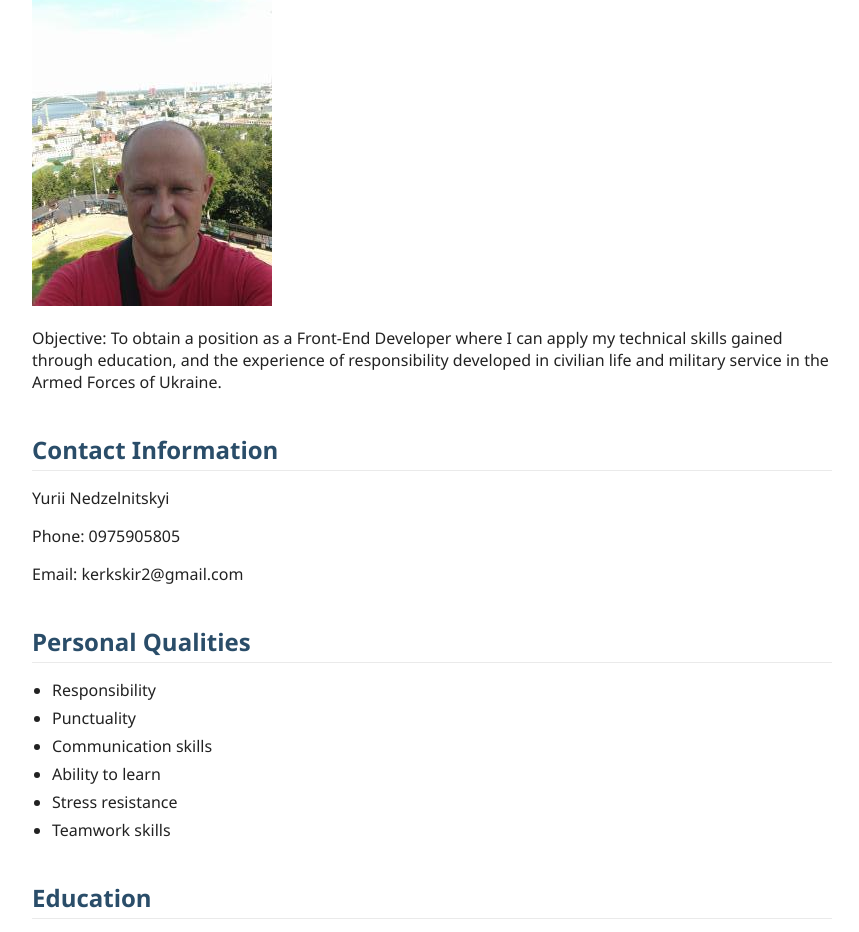
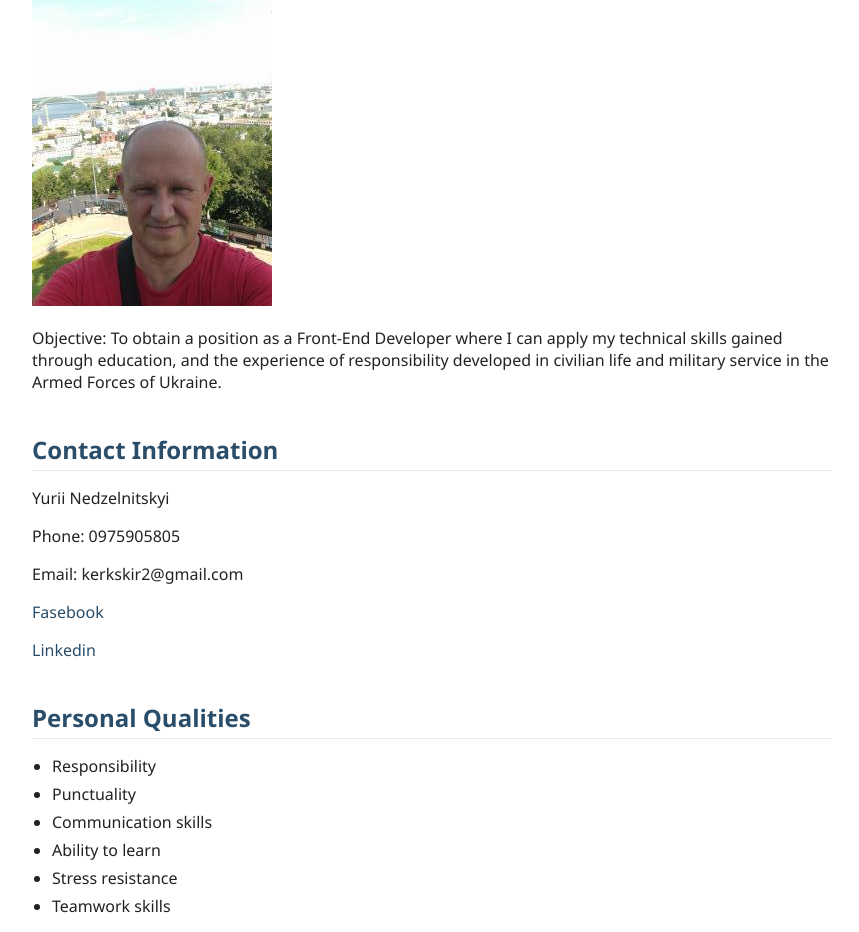
Before and after one commit to Yurii-Nedzelnytskyi/my-cv, a plain HTML site: page english_version.html in a window 1280 px wide. Shown: the part 149-1081 px from the top of the page, without its empty margins (208-1067 px from the left). Drawn offline with Linux system fonts and the light colour scheme.

Commit message:
add  links

```diff
--- a/english_version.html
+++ b/english_version.html
@@ -20,6 +20,8 @@
       <p>Yurii Nedzelnitskyi</p>
       <p>Phone: 0975905805</p>
       <p>Email: kerkskir2@gmail.com</p>
+      <p><a href="https://www.facebook.com/kerkskir?locale=uk_UA">Fasebook</a></p>
+      <p><a href="https://www.linkedin.com/notifications/?filter=all">Linkedin</a></p>
     </section>
 
     <section>
--- /dev/null
+++ b/file.js
@@ -0,0 +1 @@
+console.log(5*6+9-3*2);
--- /dev/null
+++ b/script.js
@@ -0,0 +1 @@
+console.log("This is a file.js script.");
```
Also changed, not shown: index.html (+2 -0 lines).
